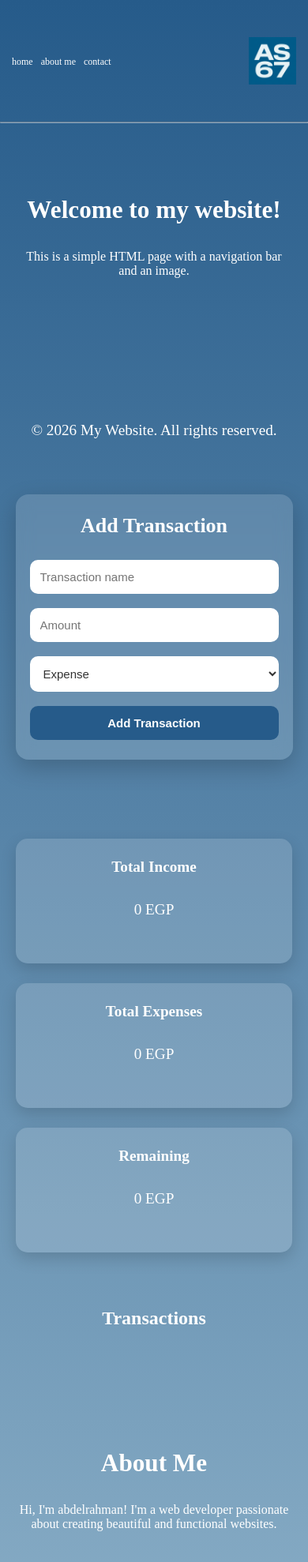
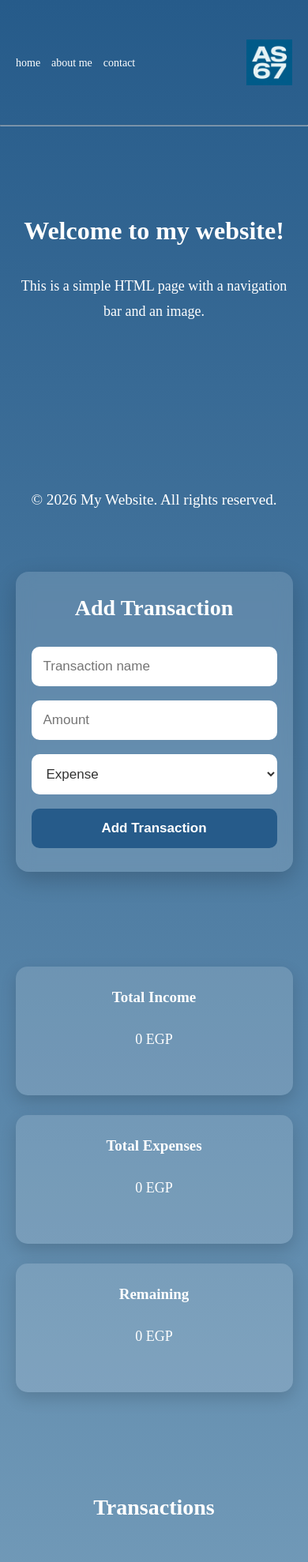
Before and after one commit to bedoelaasar-cmyk/my-website, a plain HTML site: page index.html in a window 390 px wide. Shown: the top 1978 px of the page at 79% size. Drawn offline with Linux system fonts and the light colour scheme.

Commit message:
Update style.css

```diff
--- a/style.css
+++ b/style.css
@@ -470,3 +470,161 @@ h3 {
         margin-top: 5px;
     }
 }
+/* =========================
+   Mobile Professional Design
+   ========================= */
+
+@media (max-width: 600px) {
+
+    body {
+        overflow-x: hidden;
+    }
+
+    /* Header */
+    header {
+        padding: 18px 20px;
+    }
+
+    .navigation ul {
+        gap: 14px;
+    }
+
+    .navigation a {
+        font-size: 14px;
+    }
+
+    header img {
+        width: 58px;
+        height: 58px;
+    }
+
+
+    /* Welcome Section */
+    .content {
+        padding: 80px 25px;
+        margin-bottom: 100px;
+    }
+
+    .content h1 {
+        font-size: 32px;
+        line-height: 1.3;
+        margin-bottom: 25px;
+    }
+
+    .content p {
+        font-size: 18px;
+        line-height: 1.8;
+    }
+
+
+    /* Expense Form */
+    .expense-form {
+        width: 90%;
+        margin: 80px auto 120px;
+        padding: 30px 20px;
+    }
+
+    .expense-form h2 {
+        font-size: 28px;
+        margin-bottom: 15px;
+    }
+
+    .expense-form input,
+    .expense-form select,
+    .expense-form button {
+        font-size: 17px;
+        padding: 15px;
+    }
+
+
+    /* Summary */
+    .summary {
+        width: 90%;
+        margin: 100px auto 130px;
+        gap: 25px;
+    }
+
+    .summary div {
+        width: 100%;
+        max-width: 360px;
+        padding: 28px 20px;
+    }
+
+    .summary h3 {
+        font-size: 19px;
+    }
+
+    .summary p {
+        font-size: 18px;
+    }
+
+
+    /* Transactions */
+    .transactions {
+        width: 90%;
+        margin: 100px auto 140px;
+    }
+
+    .transactions h2 {
+        font-size: 28px;
+        margin-bottom: 30px;
+    }
+
+    .transaction {
+        width: 100%;
+        padding: 18px 15px;
+        margin: 15px auto;
+        font-size: 17px;
+        line-height: 1.6;
+    }
+
+
+    /* About Me */
+    .about {
+        width: 90%;
+        margin: 120px auto 150px;
+        padding: 40px 10px;
+    }
+
+    .about h1 {
+        font-size: 34px;
+        margin-bottom: 30px;
+    }
+
+    .about p {
+        font-size: 18px;
+        line-height: 1.9;
+    }
+
+
+    /* Contact */
+    .contact {
+        width: 90%;
+        margin: 120px auto 120px;
+        padding: 40px 10px;
+    }
+
+    .contact h1 {
+        font-size: 34px;
+        margin-bottom: 30px;
+    }
+
+    .contact p,
+    .contact li {
+        font-size: 18px;
+        line-height: 1.9;
+    }
+
+
+    /* Footer */
+    footer {
+        padding: 40px 20px;
+        margin-top: 80px;
+        text-align: center;
+    }
+
+    footer p {
+        font-size: 16px;
+        line-height: 1.7;
+    }
+}
```
